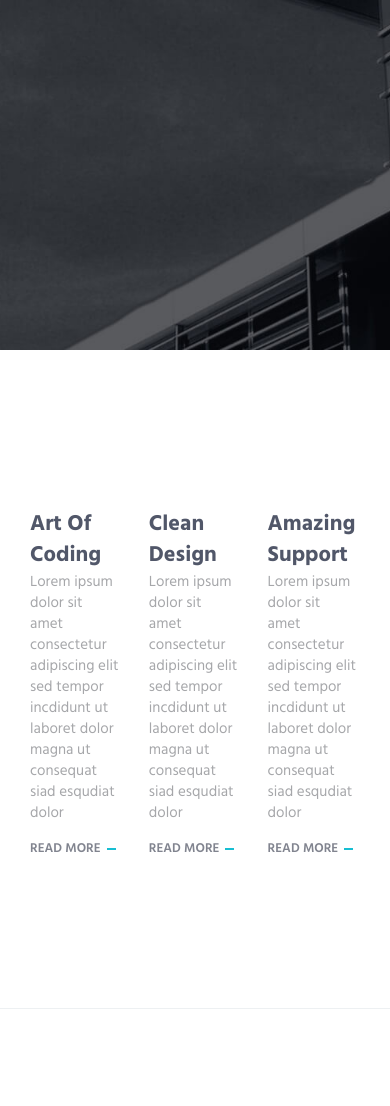
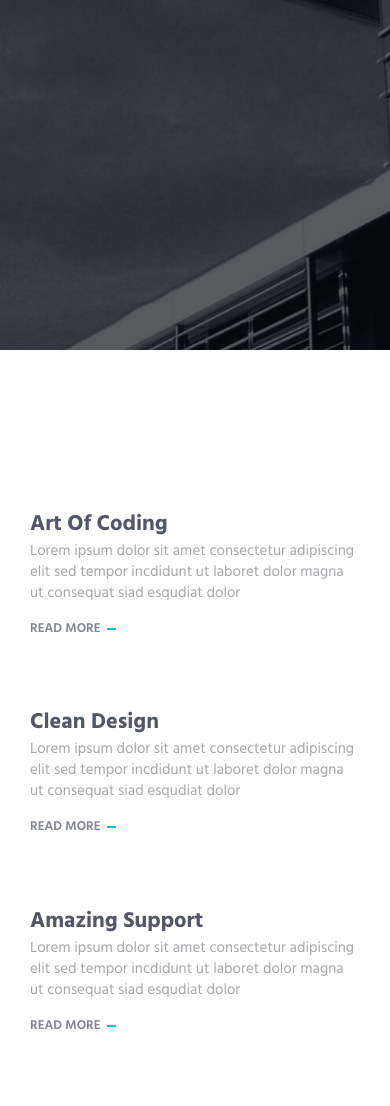
Before and after one commit to Tomatordgv/site_asentus, a plain HTML site: page about.html in a window 390 px wide. Shown: the part 494-1600 px from the top of the page. Drawn offline with Linux system fonts and the light colour scheme.

Commit message:
Update style.css

```diff
--- a/css/style.css
+++ b/css/style.css
@@ -772,14 +772,14 @@ body {
     .footer__item-three {
         margin-bottom: 30px;
     }
-    .contact-info__wrap, .about-content__wrap {
+    .contact-info__wrap, .about-content__wrap, .latest-products__wrap {
         flex-wrap: wrap;
     }
     .contact-info__item {
         width: 100%;
         margin-bottom: 50px;
     }
-    .about-content__item-one, .about-content__item-two {
+    .about-content__item-one, .about-content__item-two, .latest-products__item {
         width: 100%;
     }
     .about-content__item-two {
```
